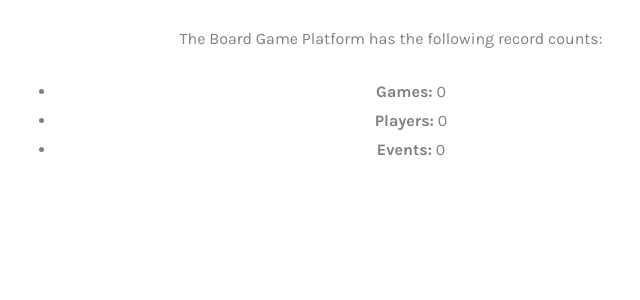
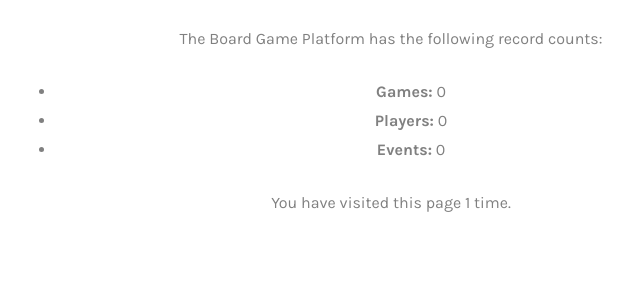
Before and after one commit to hlibswork/boardgame-platform, a Django app: page / in a window 1280 px wide. Shown: the part 258-558 px from the top of the page, without its empty margins (264-904 px from the left). Run offline with Django 4.2, Linux system fonts and the light colour scheme; data that the repository does not hold is empty; some libraries are stand-ins or nearby versions; some web fonts are replaced.

Commit message:
feat: add visit counter using session in index view

```diff
--- a/boardgames/views.py
+++ b/boardgames/views.py
@@ -10,10 +10,14 @@ def index(request):
     num_players = Player.objects.count()
     num_events = Event.objects.count()
 
+    num_visits = request.session.get("num_visits", 0)
+    request.session["num_visits"] = num_visits + 1
+
     context = {
         "num_games": num_games,
         "num_players": num_players,
         "num_events": num_events,
+        "num_visits": num_visits + 1,
     }
     return render(request, "index.html", context=context)
 
--- a/templates/index.html
+++ b/templates/index.html
@@ -13,6 +13,10 @@
             <li><strong>Players:</strong> {{ num_players }}</li>
             <li><strong>Events:</strong> {{ num_events }}</li>
         </ul>
+
+        <p>You have visited this page
+        {{ num_visits }} time{{ num_visits|pluralize }}.
+        </p>
       </div>
 
     </div>
```
Also changed, not shown: 1 other file.
